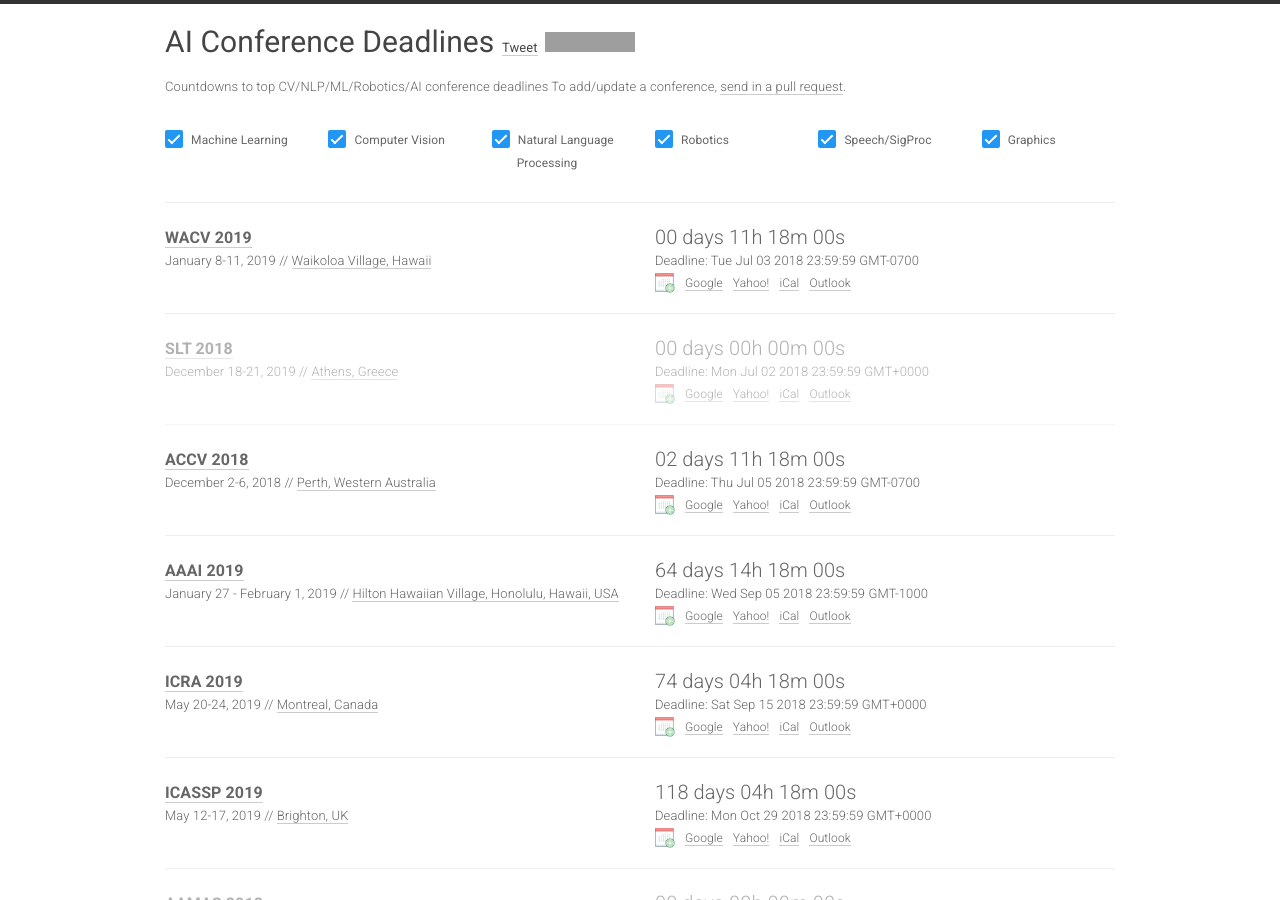
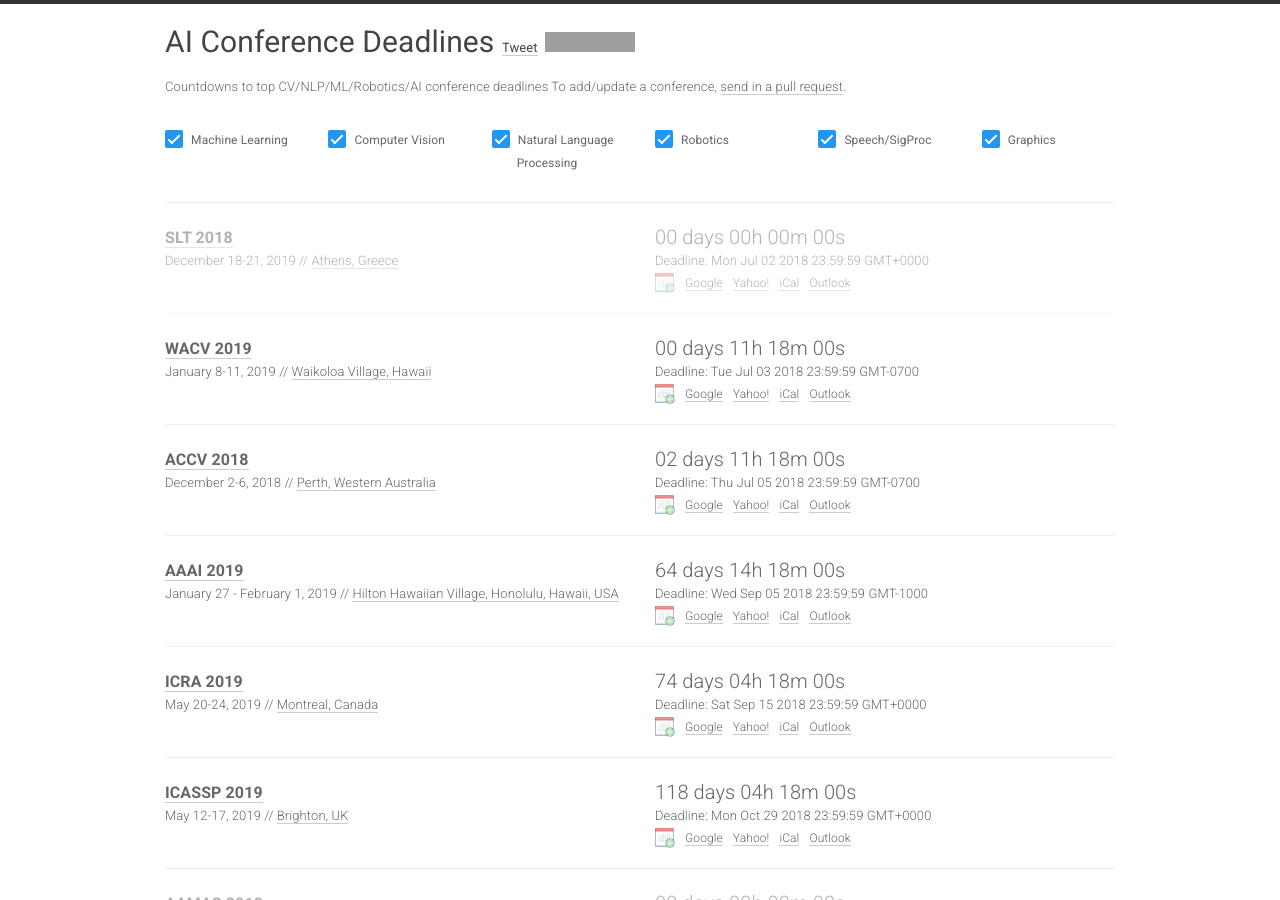
Before and after one commit to paperswithcode/ai-deadlines, a Jekyll site: the page built from index.html, in a window 1280 px wide and 900 px high. Built offline with Jekyll 4.4.1, drawn with Linux system fonts in a browser that asks for light colours; nearby versions of some CDN libraries; comment, search, counter and statistics services are not loaded; some of the changed lines change nothing that is shown; grey boxes are pictures that could not be loaded.

Commit message:
Fixes order

```diff
--- a/_data/conferences.yml
+++ b/_data/conferences.yml
@@ -1,5 +1,15 @@
 
 ---
+
+- name: SLT
+  year: 2018
+  id: slt2018
+  link: http://slt2018.org/
+  deadline: "2018-07-02 23:59:59"
+  timezone: Etc/GMT
+  date: December 18-21, 2019
+  place: Athens, Greece
+  sub: SP
 
 - name: WACV
   year: 2019
@@ -10,16 +20,6 @@
   date: January 8-11, 2019
   place: Waikoloa Village, Hawaii
   sub: CV
-
-- name: SLT
-  year: 2018
-  id: slt2018
-  link: http://slt2018.org/
-  deadline: "2018-07-02 23:59:59"
-  timezone: Etc/GMT
-  date: December 18-21, 2019
-  place: Athens, Greece
-  sub: SP
 
 - name: ACCV
   year: 2018
```
